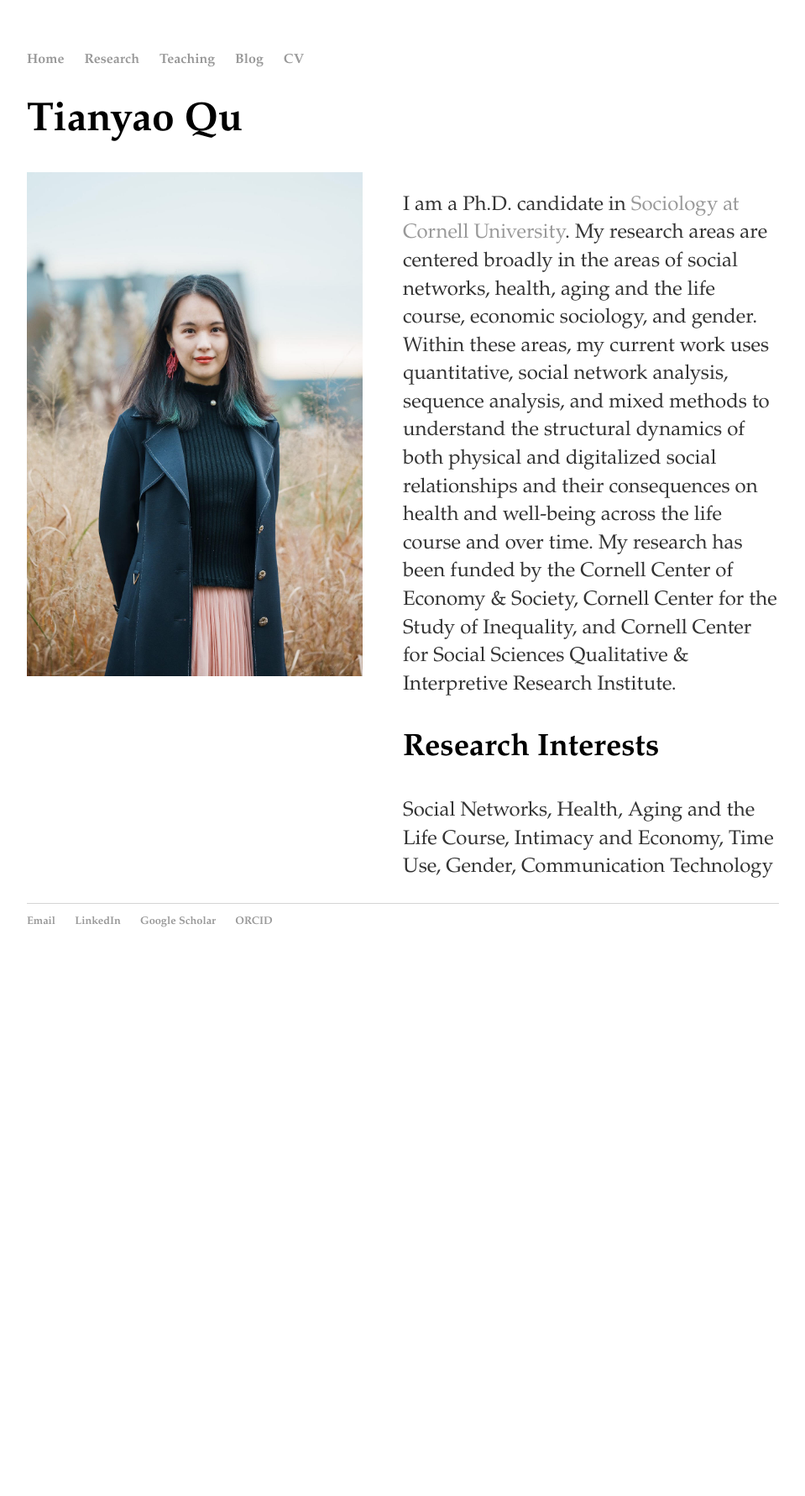
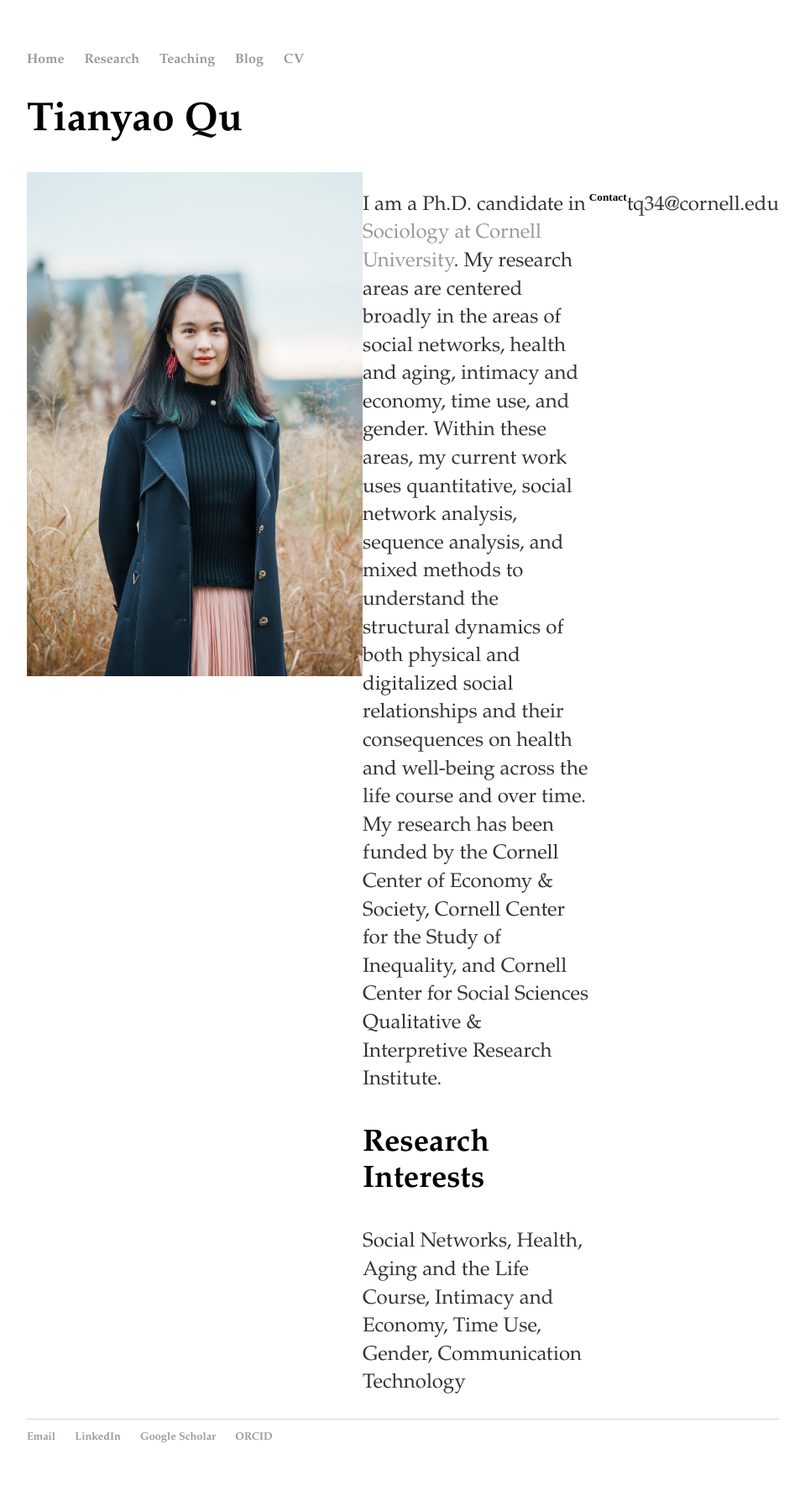
Before and after one commit to windyqu/windyqu.github.io, a Jekyll site: the page built from index.html, in a window 1280 px wide. Shown: the whole page at 84% size, without its empty margins (160-1119 px from the left). Built offline with Jekyll 4.4.1, drawn with Linux system fonts in a browser that asks for light colours; before the commit the page ends 1167 px from its top, so only the background shows below that.

Commit message:
Update index.html

```diff
--- a/index.html
+++ b/index.html
@@ -30,7 +30,7 @@
 		<div class="column">
 		<p>
 		I am a Ph.D. candidate in <a href="https://sociology.cornell.edu/" target="_blank">Sociology at Cornell University</a>.
-		My research areas are centered broadly in the areas of social networks, health, aging and the life course, economic sociology, and gender. Within these areas, my current work uses quantitative, social network analysis, sequence analysis, and mixed methods to understand the structural dynamics of both physical and digitalized social relationships and their consequences on health and well-being across the life course and over time.
+		My research areas are centered broadly in the areas of social networks, health and aging, intimacy and economy, time use, and gender. Within these areas, my current work uses quantitative, social network analysis, sequence analysis, and mixed methods to understand the structural dynamics of both physical and digitalized social relationships and their consequences on health and well-being across the life course and over time.
 		My research has been funded by the Cornell Center of Economy & Society, Cornell Center for the Study of Inequality, and Cornell Center for Social Sciences Qualitative & Interpretive Research Institute.
 		</p>
 
@@ -40,6 +40,11 @@
 		</p>
 		</div>
 
+		<h5>Contact</h5>
+		<p>
+			tq34@cornell.edu
+		</p>
+
 	</div>
 
 
```
